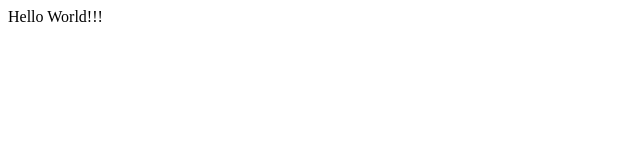
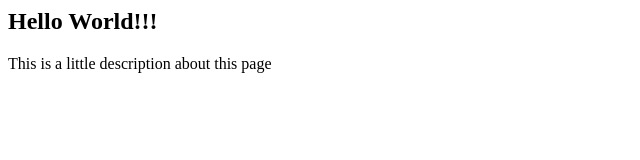
Before and after one commit to murali101002/Hello-World, a plain HTML site: page index.html in a window 1280 px wide. Shown: the whole page, without its empty margins (0-640 px from the left). Drawn offline with Linux system fonts and the light colour scheme.

Commit message:
'commit'

```diff
--- a/index.html
+++ b/index.html
@@ -1,3 +1,9 @@
 <html>
-Hello World!!!
+	<head>
+		<title>Sample Html Page</title>
+	</head>
+	<body>
+		<h2 class="heading">Hello World!!!</h2>
+		<p class="para">This is a little description about this page</p>
+	</body>
 </html>
```
